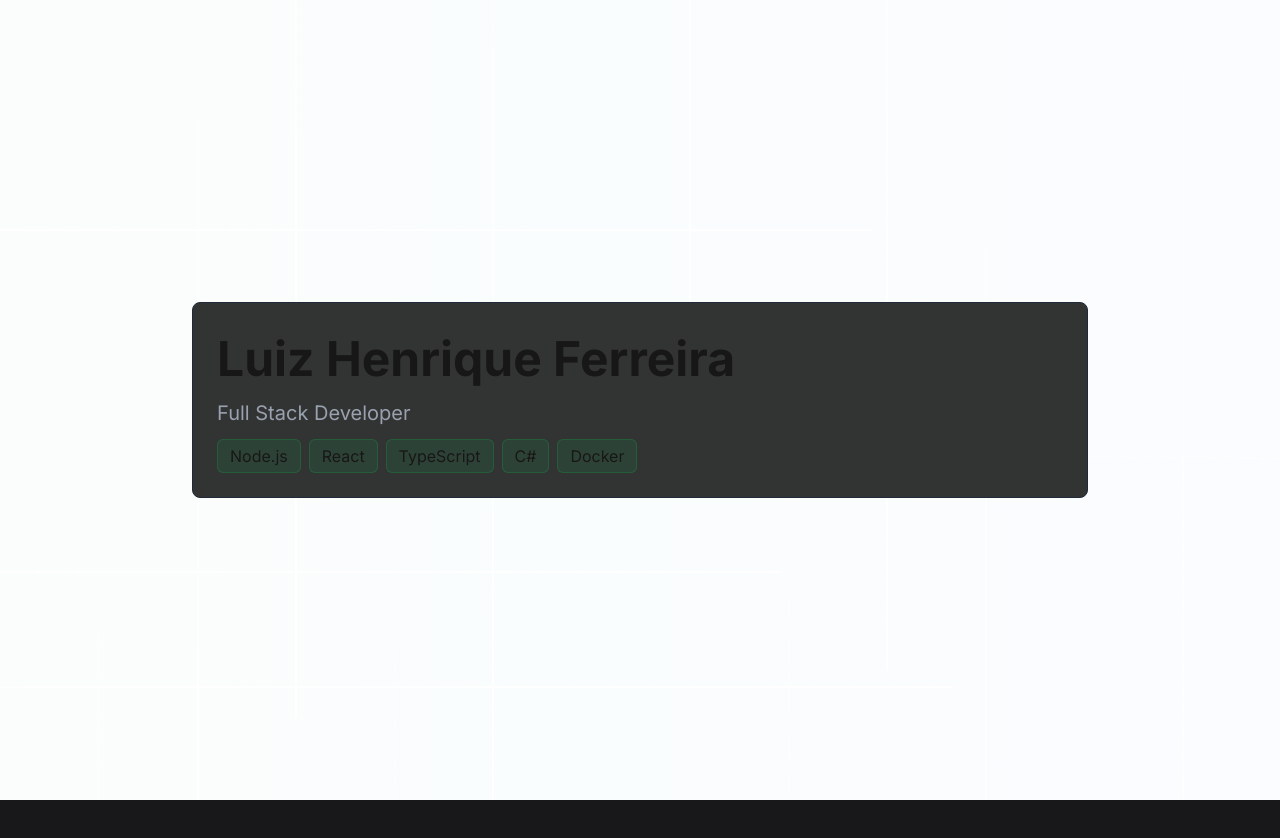
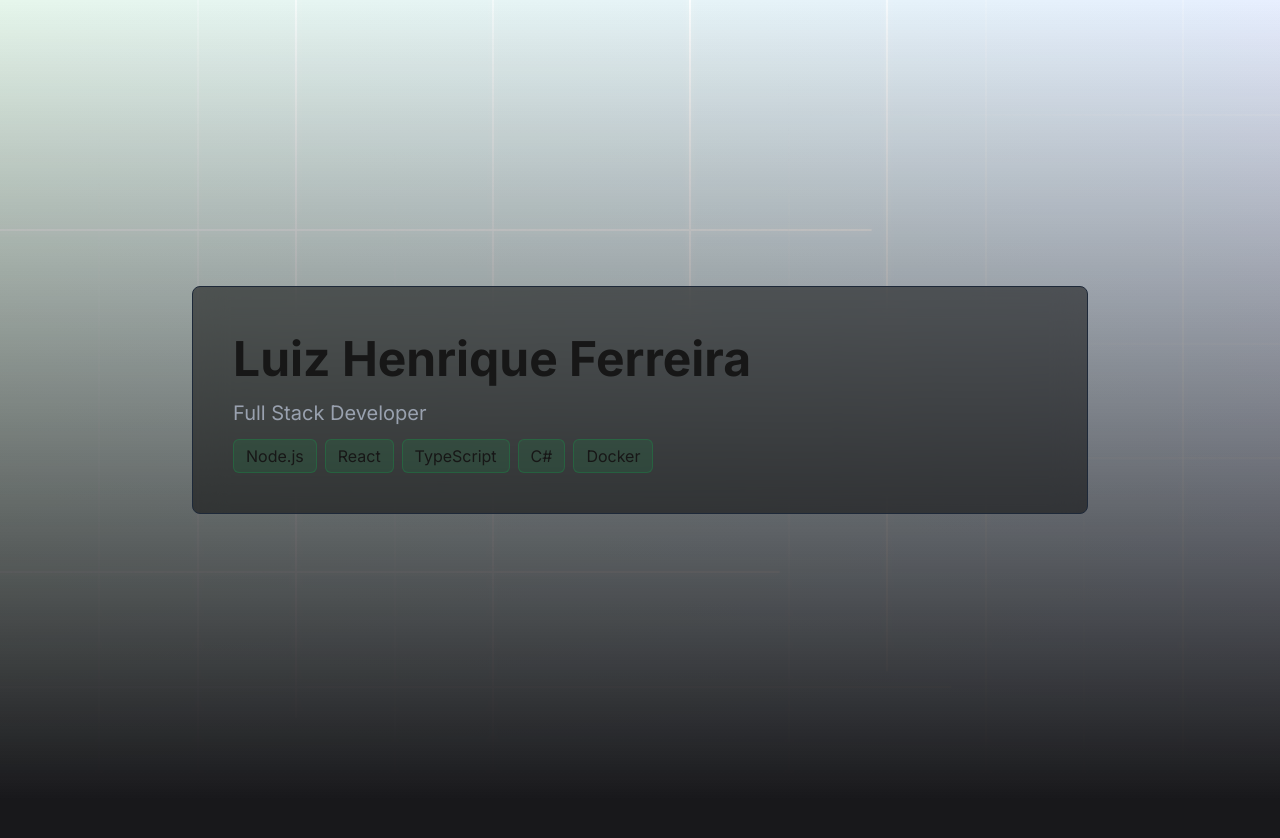
Before and after one commit to LhuizF/portfolio-next, a Next.js app: page / in a window 1280 px wide. Shown: the top 838 px of the page. Built offline with nearby package versions, Linux system fonts and the light colour scheme.

Commit message:
feat: adjust opacity and add zinc gradient

```diff
--- a/src/app/components/HeroSection.tsx
+++ b/src/app/components/HeroSection.tsx
@@ -13,7 +13,7 @@ const randomDelay = () => Math.random() * 5;
 export const HeroSection = () => {
   return (
     <main>
-      <div className="absolute inset-0 bg-gradient-to-r from-green-600/20 to-blue-600/20 opacity-10" />
+      <div className="absolute inset-0 bg-gradient-to-r from-green-600/20 to-blue-600/20 opacity-50" />
 
       <div className="absolute inset-0 overflow-hidden">
         {horizontalLines.map((i) => (
@@ -40,10 +40,11 @@ export const HeroSection = () => {
           />
         ))}
       </div>
+      <div className="absolute inset-0 bg-gradient-to-b from-transparent to-zinc-900" />
 
       <div className="relative min-h-screen flex items-center justify-center overflow-hidden">
         <div className="relative z-10 max-w-4xl w-full mx-4">
-          <div className="bg-black/80 backdrop-blur-lg rounded-lg border border-gray-800 p-6 animate-fadeIn">
+          <div className="bg-black/50 backdrop-blur-lg rounded-lg border border-gray-800 p-10 animate-fadeIn">
             <h1 className="text-4xl md:text-5xl font-bold mt-2 mb-4 font-inter">Luiz Henrique Ferreira</h1>
             <p className="text-gray-400 mb-3 sm:text-xl font-inter">
               Full Stack Developer
```
